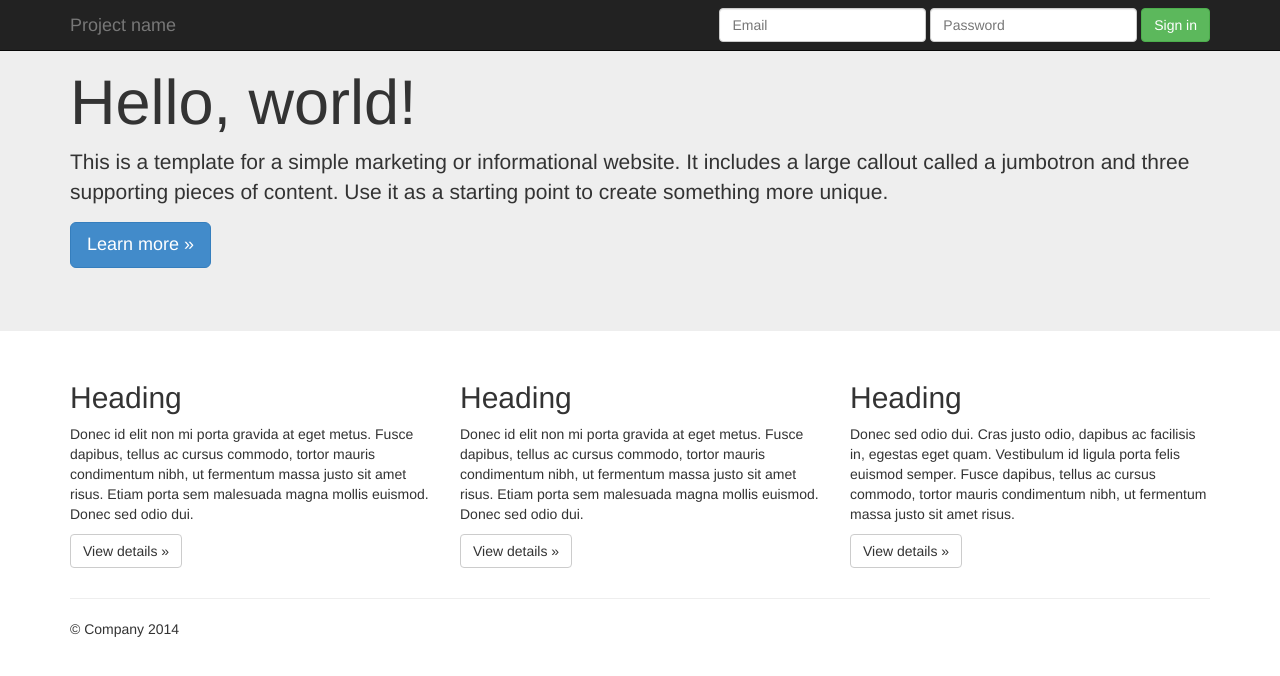
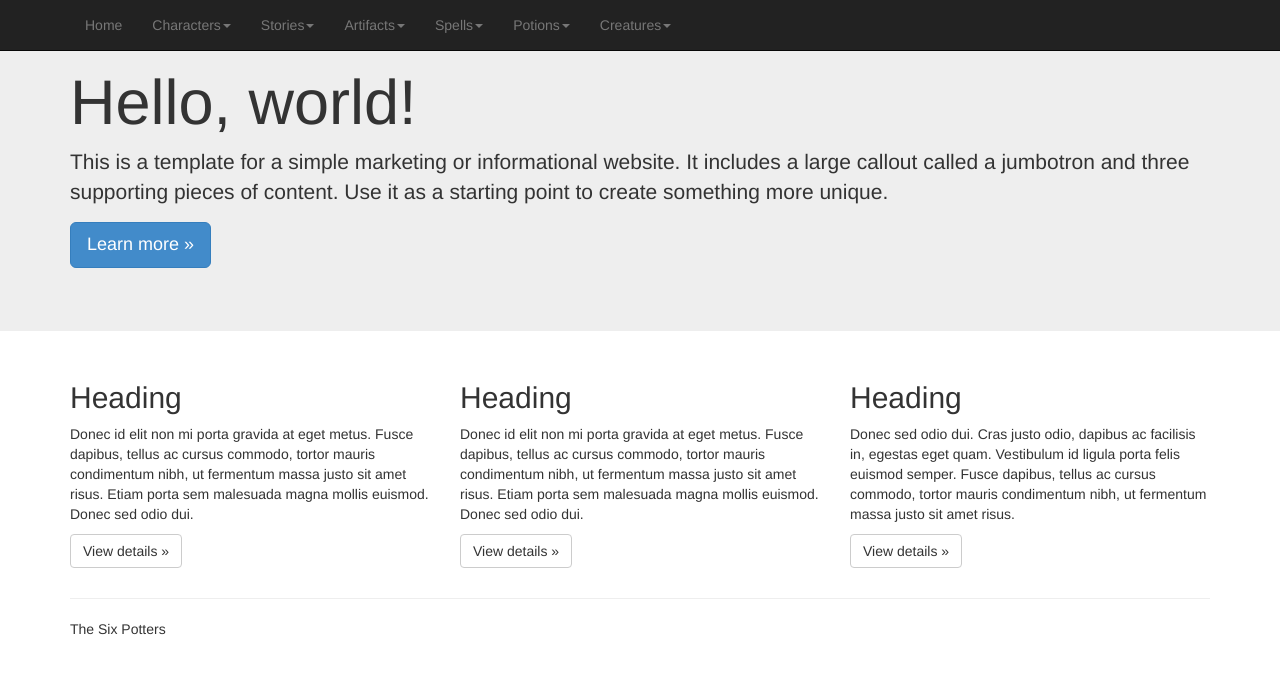
Before and after one commit to Kae7in/cs373-idb, a Django app: page /base.html in a window 1280 px wide. Shown: the top 676 px of the page. Run offline with Django 3.2, Linux system fonts and the light colour scheme; parts of the project's set-up code (start-up, migrations or seed data) failed here and were passed over; some libraries are stand-ins or nearby versions.

Commit message:
updated headers

```diff
--- a/hogwarts/marauder/static/css/base.css
+++ b/hogwarts/marauder/static/css/base.css
@@ -1,8 +1,5 @@
 @import url('http://fonts.googleapis.com/css?family=Open+Sans:200,300');
 
-.navbar {
-    margin-bottom:0;
-}
 
 /*
 .info-group-list { display: table; }
--- a/hogwarts/marauder/templates/base.html
+++ b/hogwarts/marauder/templates/base.html
@@ -1,4 +1,3 @@
-
 <!DOCTYPE html>
 <html lang="en">
   <head>
@@ -8,7 +7,7 @@
     <meta name="description" content="">
     <meta name="author" content="">
 
-    <title>Jumbotron Template for Bootstrap</title>
+    <title>{% block title %}Marauder's Map{% endblock title %}</title>
 
 		<link rel="stylesheet" href="{{ STATIC_URL }}css/bootstrap.min.css">
 		<link rel="stylesheet" href="{{ STATIC_URL }}css/base.css">
@@ -19,40 +18,85 @@
     <!-- Custom styles for this template -->
     <link href="{{ STATIC_URL }}css/jumbotron.css" rel="stylesheet">
 
-
-    <!-- HTML5 shim and Respond.js IE8 support of HTML5 elements and media queries -->
-    <!--[if lt IE 9]>
-      <script src="https://oss.maxcdn.com/html5shiv/3.7.2/html5shiv.min.js"></script>
-      <script src="https://oss.maxcdn.com/respond/1.4.2/respond.min.js"></script>
-    <![endif]-->
+    {% block scripts %}{% endblock scripts %}
   </head>
 
   <body>
 
-    <div class="navbar navbar-inverse navbar-fixed-top" role="navigation">
+    <nav class="navbar navbar-inverse navbar-fixed-top" role="navigation">
       <div class="container">
         <div class="navbar-header">
           <button type="button" class="navbar-toggle" data-toggle="collapse" data-target=".navbar-collapse">
             <span class="sr-only">Toggle navigation</span>
-            <span class="icon-bar"></span>
-            <span class="icon-bar"></span>
-            <span class="icon-bar"></span>
+            <span class="icon-bar">wh</span>
+            <span class="icon-bar">at</span>
+            <span class="icon-bar">is</span>
           </button>
-          <a class="navbar-brand" href="#">Project name</a>
         </div>
-        <div class="navbar-collapse collapse">
-          <form class="navbar-form navbar-right" role="form">
-            <div class="form-group">
-              <input type="text" placeholder="Email" class="form-control">
-            </div>
-            <div class="form-group">
-              <input type="password" placeholder="Password" class="form-control">
-            </div>
-            <button type="submit" class="btn btn-success">Sign in</button>
-          </form>
-        </div><!--/.navbar-collapse -->
-      </div>
-    </div>
+
+
+    <!-- Collect the nav links, forms, and other content for toggling -->
+    <div class="collapse navbar-collapse" id="bs-example-navbar-collapse-1">
+      <ul class="nav navbar-nav">
+        <li><a href="#">Home</a></li>
+        <li class="dropdown">
+          <a href="#" class="dropdown-toggle" data-toggle="dropdown">Characters<span class="caret"></span></a>
+          <ul class="dropdown-menu" role="menu">
+            <li><a href="#">Albus Dumbledore</a></li>
+            <li><a href="#">Ariana Dumbledore</a></li>
+            <li><a href="#">Harry Potter</a></li>
+          </ul>
+        </li>
+
+        <li class="dropdown">
+          <a href="#" class="dropdown-toggle" data-toggle="dropdown">Stories<span class="caret"></span></a>
+          <ul class="dropdown-menu" role="menu">
+            <li><a href="#">Deathly Hallows</a></li>
+            <li><a href="#">The Boy Who Lived</a></li>
+            <li><a href="#">International Statute of Wizarding Secrecy</a></li>
+          </ul>
+        </li>
+
+        <li class="dropdown">
+          <a href="#" class="dropdown-toggle" data-toggle="dropdown">Artifacts<span class="caret"></span></a>
+          <ul class="dropdown-menu" role="menu">
+            <li><a href="#">Pensieve</a></li>
+            <li><a href="#">Elder Wand</a></li>
+            <li><a href="#">Invisibility Cloak</a></li>
+          </ul>
+        </li>
+
+        <li class="dropdown">
+          <a href="#" class="dropdown-toggle" data-toggle="dropdown">Spells<span class="caret"></span></a>
+          <ul class="dropdown-menu" role="menu">
+            <li><a href="#">Patronus Charm</a></li>
+            <li><a href="#">Boggart Vanishing Charm</a></li>
+            <li><a href="#">Disarming Charm</a></li>
+          </ul>
+        </li>
+
+        <li class="dropdown">
+          <a href="#" class="dropdown-toggle" data-toggle="dropdown">Potions<span class="caret"></span></a>
+          <ul class="dropdown-menu" role="menu">
+            <li><a href="#">Amortentia</a></li>
+            <li><a href="#">Veritaserum</a></li>
+            <li><a href="#">Regeneration Potion</a></li>
+          </ul>
+        </li>
+
+        <li class="dropdown">
+          <a href="#" class="dropdown-toggle" data-toggle="dropdown">Creatures<span class="caret"></span></a>
+          <ul class="dropdown-menu" role="menu">
+            <li><a href="#">Werewolf</a></li>
+            <li><a href="#">Thestral</a></li>
+            <li><a href="#">Dementor</a></li>
+          </ul>
+        </li>
+      </ul>
+    </div><!-- /.navbar-collapse -->
+  </div><!-- /.container-fluid -->
+</nav>
+
 
     <!-- Main jumbotron for a primary marketing message or call to action -->
     <div class="jumbotron">
@@ -86,6 +130,6 @@
       <hr>
 
       <footer>
-        <p>&copy; Company 2014</p>
+        <p>The Six Potters</p>
       </footer>
     </div> <!-- /container -->
```
